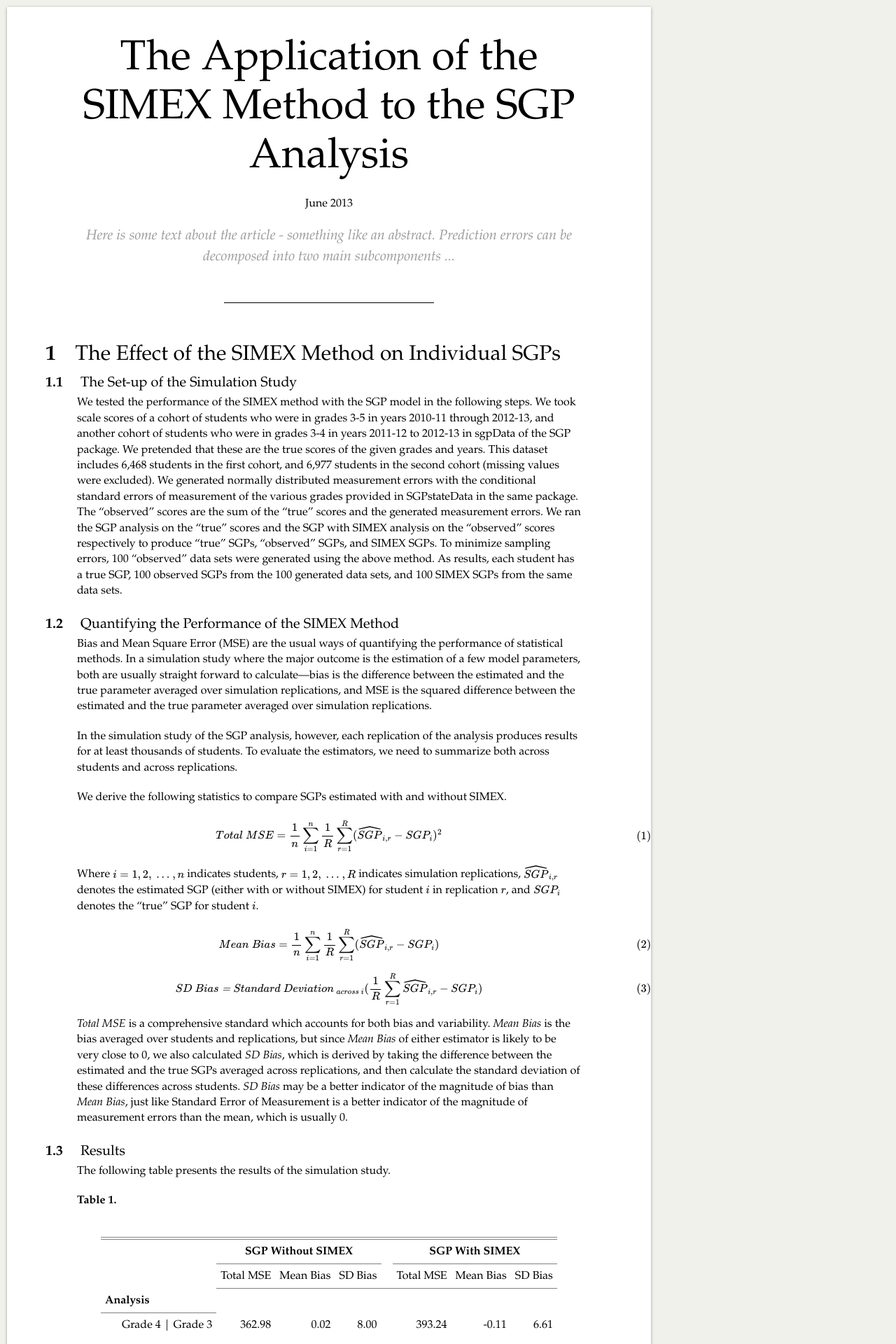
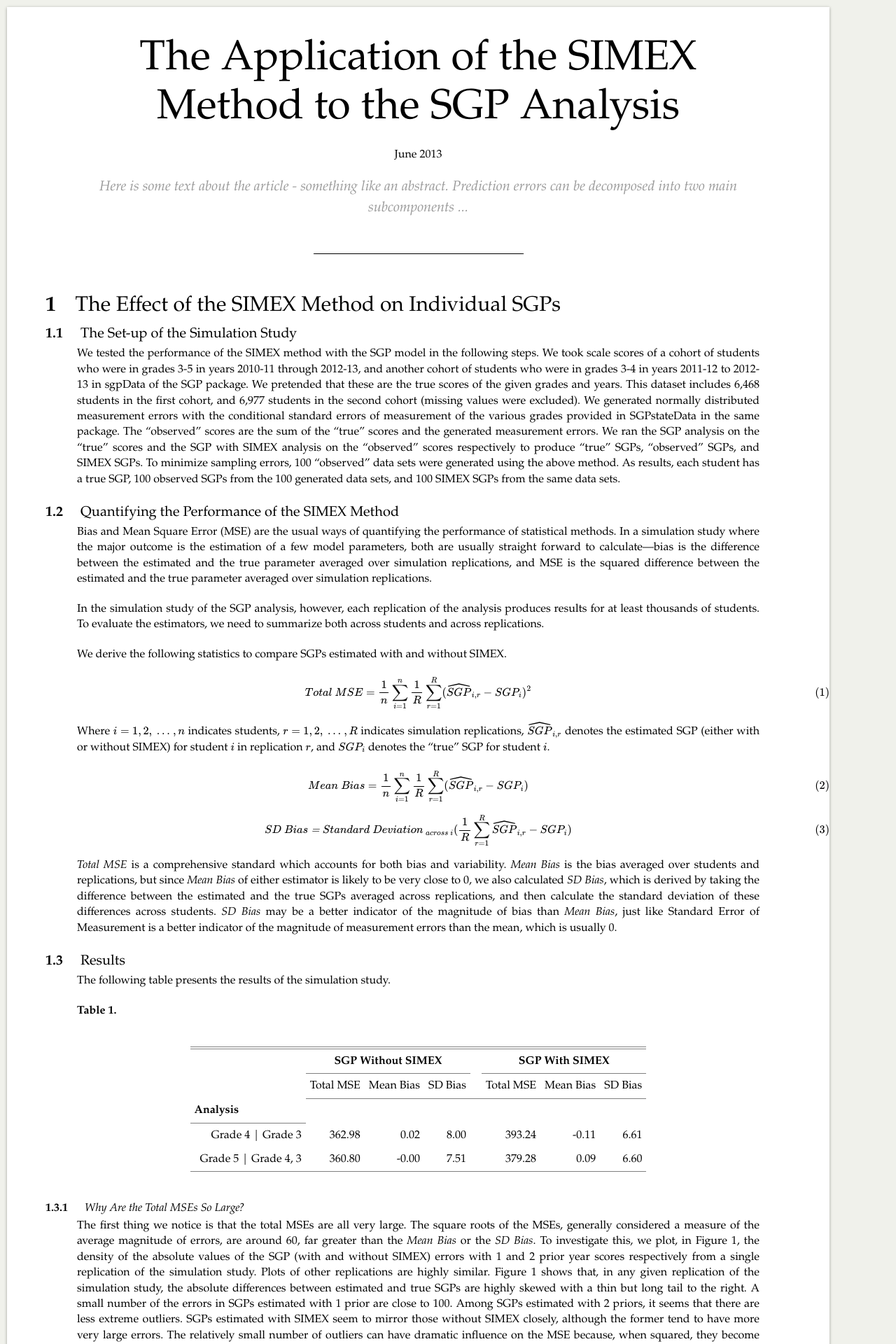
Before and after one commit to adamvi/Markdown_Tests2, a Jekyll site: the page built from SIMEX-report-June-2013-report_only.md, in a window 1280 px wide. Shown: the top 1920 px of the page at 70% size. Built offline with Jekyll 4.4.1, drawn with Linux system fonts in a browser that asks for light colours; formulas are drawn with MathJax 3; a script that is not in the unit is left out.

Commit message:
Justify the main document text

```diff
--- a/_layouts/report.html
+++ b/_layouts/report.html
@@ -108,7 +108,7 @@
                   <div class="document-title" title="">{{ page.report_title }}</div>
                     <p class="published">{{ page.report_date }}</p>
 
-                  <div class="lead" id="document_lead"><p>{{ page.report_abstract }}</p></div>
+                  <div class="lead" id="document_lead"><p style='text-align:center;'>{{ page.report_abstract }}</p></div>
 
                   <div class="document-separator"></div>
 
--- a/_layouts/report_only.html
+++ b/_layouts/report_only.html
@@ -34,14 +34,14 @@
 
 	  <body>
 
-	      <div id="document" style="margin-left: 10px; margin-right: 10px;">
+	      <div id="document" style="margin-left: 10px; margin-right: 10px; width: 1175px;">
 
 	          <div class="content-node document selected">
 	              <div class="content">
 	                  <div class="document-title" title="">{{ page.report_title }}</div>
 	                    <p class="published">{{ page.report_date }}</p>
 
-	                  <div class="lead" id="document_lead"><p>{{ page.report_abstract }}</p></div>
+	                  <div class="lead" id="document_lead"><p style='text-align:center;'>{{ page.report_abstract }}</p></div>
 
 	                  <div class="document-separator"></div>
 
--- a/css/document.css
+++ b/css/document.css
@@ -435,4 +435,5 @@ code,
 .content-node.document #document_lead {
   font-size: 20px;
   line-height: 1.5;
+  text-align:center;
 }
--- a/css/document_print.css
+++ b/css/document_print.css
@@ -160,6 +160,7 @@ code {
 
 p {
   margin: 0 0 10px 0;
+  text-align:justify;
 }
 p.info {
   font-style: italic;
```
